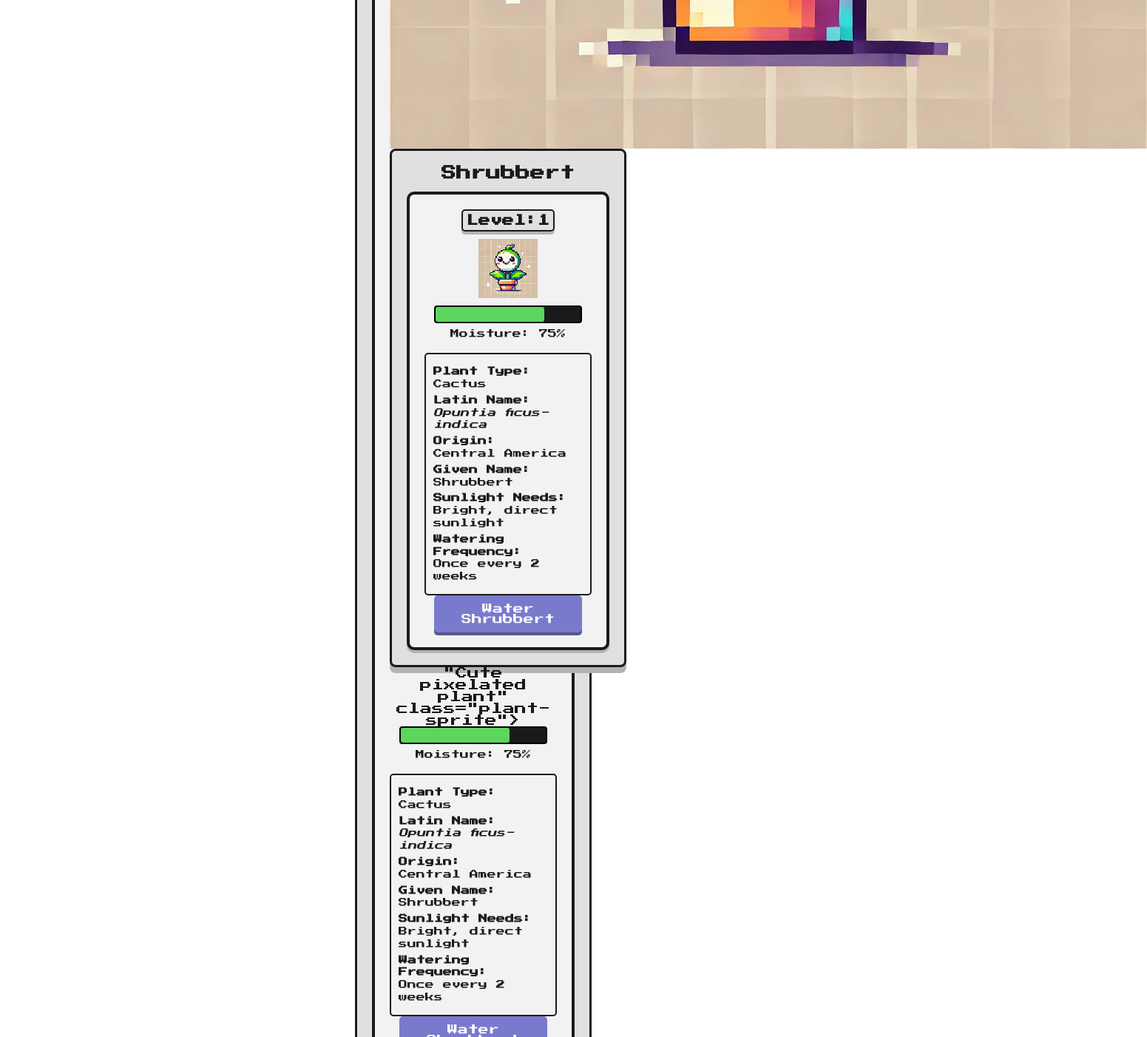
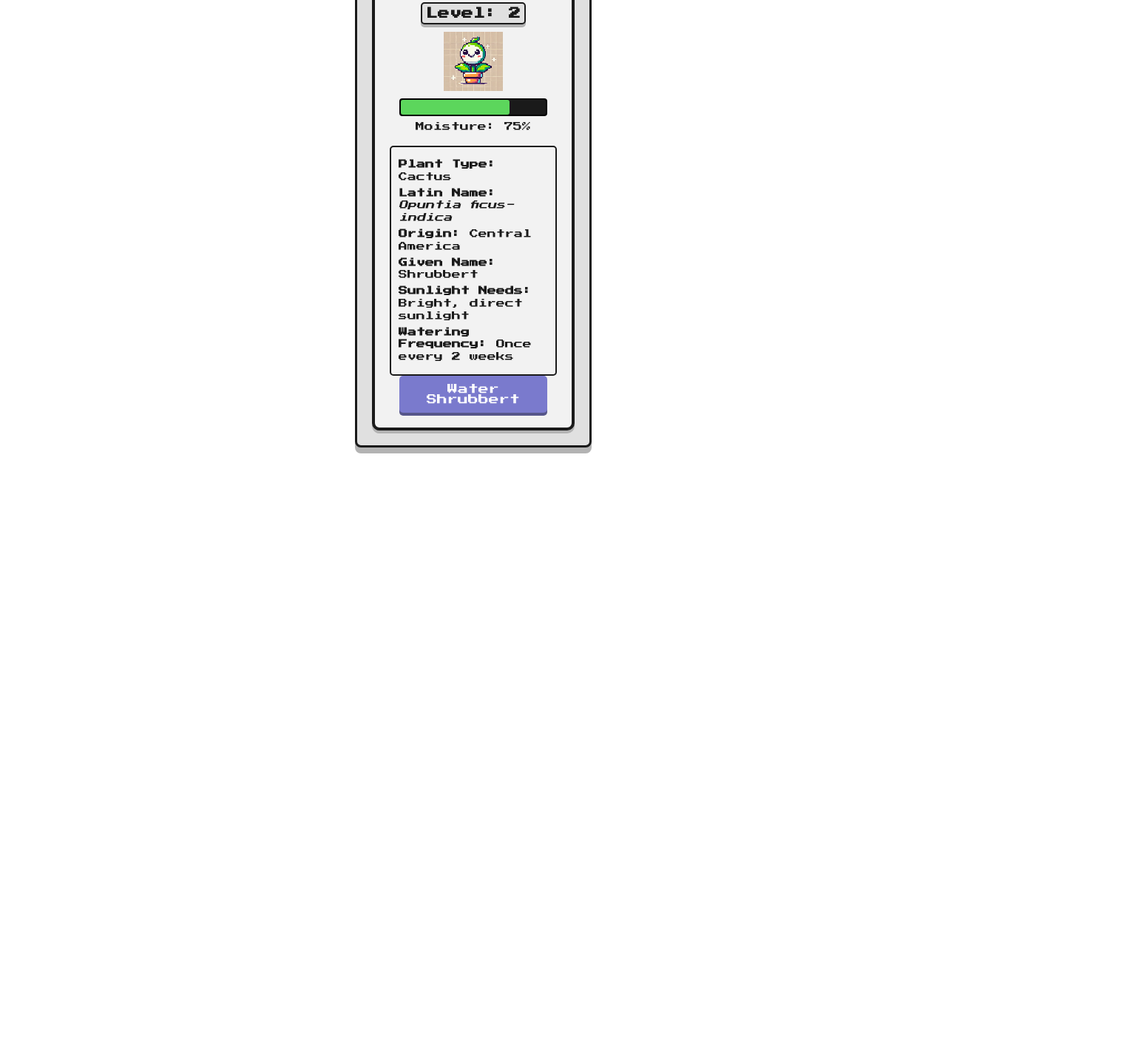
Before and after one commit to WabbitCode/Shrubbery, a plain HTML site: page index.html in a window 1280 px wide. Shown: the part 137-1539 px from the top of the page at 74% size, 1551 px wide, since content can reach past the window. After the commit the page ends 800 px from the top, so only its background shows below. Drawn offline with Linux system fonts and the light colour scheme.

Commit message:
Update index.html

```diff
--- a/index.html
+++ b/index.html
@@ -1,18 +1,4 @@
 <!DOCTYPE html>
-<html lang="en">
-<head>
-  <meta charset="UTF-8">
-  <meta name="viewport" content="width=device-width, initial-scale=1.0">
-  <title>Plant Monitor</title>
-  <link rel="stylesheet" href="styles.css">
-</head>
-<body>
-  <div class="container">
-    <h1>Shrubbert</h1>
-    <div class="monitor">
-      <div class="level-display" id="level-display">Level:1</div>
-      <div class="plant-display">
-        <img src="plant.webp" alt=<!DOCTYPE html>
 <html lang="en">
 <head>
   <meta charset="UTF-8">
@@ -33,73 +19,12 @@
         <div class="moisture-text">Moisture: <span id="moisture">75%</span></div>
       </div>
       <div class="plant-info">
-        <p><strong>Plant Type:</strong><br>Cactus</p>
-        <p><strong>Latin Name:</strong><br><em>Opuntia ficus-indica</em></p>
-        <p><strong>Origin:</strong><br>Central America</p>
-        <p><strong>Given Name:</strong><br>Shrubbert</p>
-        <p><strong>Sunlight Needs:</strong><br>Bright, direct sunlight</p>
-        <p><strong>Watering Frequency:</strong><br>Once every 2 weeks</p>
-      </div>
-      <button id="water-button" onclick="waterPlant()">Water Shrubbert</button>
-    </div>
-  </div>
-
-  <script>
-    let level = 1; // Initialize level
-
-    // Function to update the level display
-    function updateLevelDisplay() {
-      // Set the initial date from which the level is calculated
-      const startDate = new Date("2024-11-03"); // Adjust this date as needed
-      const today = new Date();
-
-      // Calculate the difference in time and convert it to days
-      const timeDifference = today.getTime() - startDate.getTime();
-      const daysDifference = Math.floor(timeDifference / (1000 * 60 * 60 * 24));
-
-      // Level increases by 1 for each day that has passed
-      level = daysDifference + 1;
-
-      // Display the level
-      document.getElementById("level-display").textContent = `Level:${level}`;
-    }
-
-    // Call the updateLevelDisplay function when the page loads
-    window.onload = function() {
-      updateLevelDisplay();
-    };
-
-    function waterPlant() {
-      const moistureBar = document.getElementById('moisture-bar');
-      const moistureDisplay = document.getElementById('moisture');
-
-      moistureBar.style.width = '100%';
-      moistureDisplay.textContent = '100%';
-      document.getElementById('water-button').textContent = 'Watered!';
-
-      setTimeout(() => {
-        document.getElementById('water-button').textContent = 'Water Shrubbert';
-        moistureBar.style.width = '75%';
-        moistureDisplay.textContent = '75%';
-      }, 2000);
-    }
-  </script>
-
-</body>
-</html>
-"Cute pixelated plant" class="plant-sprite">
-        <div class="moisture-container">
-          <div class="moisture-bar" id="moisture-bar"></div>
-        </div>
-        <div class="moisture-text">Moisture: <span id="moisture">75%</span></div>
-      </div>
-      <div class="plant-info">
-        <p><strong>Plant Type:</strong><br>Cactus</p>
-        <p><strong>Latin Name:</strong><br><em>Opuntia ficus-indica</em></p>
-        <p><strong>Origin:</strong><br>Central America</p>
-        <p><strong>Given Name:</strong><br>Shrubbert</p>
-        <p><strong>Sunlight Needs:</strong><br>Bright, direct sunlight</p>
-        <p><strong>Watering Frequency:</strong><br>Once every 2 weeks</p>
+        <p><strong>Plant Type:</strong> Cactus</p>
+        <p><strong>Latin Name:</strong> <em>Opuntia ficus-indica</em></p>
+        <p><strong>Origin:</strong> Central America</p>
+        <p><strong>Given Name:</strong> Shrubbert</p>
+        <p><strong>Sunlight Needs:</strong> Bright, direct sunlight</p>
+        <p><strong>Watering Frequency:</strong> Once every 2 weeks</p>
       </div>
       <button id="water-button" onclick="waterPlant()">Water Shrubbert</button>
     </div>
```
